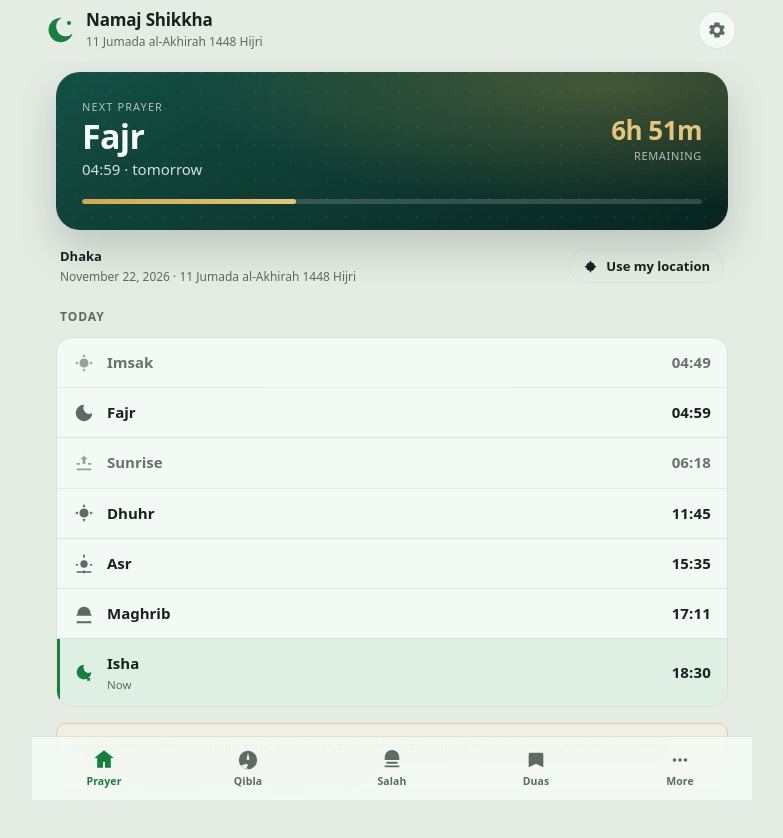
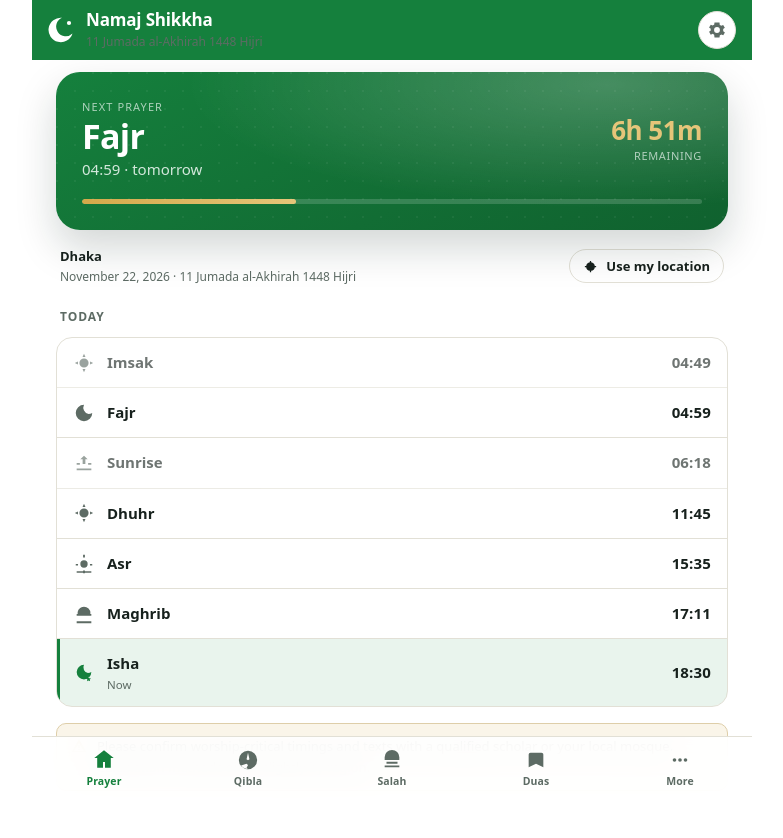
Before and after one commit to Sharif1156/namaj-shikkha, a website with bundled scripts: page index.html in a window 1280 px wide. Shown: the whole page, without its empty margins (248-1031 px from the left). Built offline with nearby package versions, Linux system fonts and the light colour scheme.

Commit message:
White content area, coloured header — light-only design

```diff
--- a/src/styles/main.css
+++ b/src/styles/main.css
@@ -11,9 +11,9 @@
   --gold-500: #d4a94a;
   --gold-400: #e5c579;
 
-  --bg: #f6f5f1;
+  --bg: #ffffff;
   --surface: #ffffff;
-  --surface-2: #f0efe9;
+  --surface-2: #f4f4f0;
   --border: #e2e0d6;
   --text: #17211d;
   --text-muted: #5d6b64;
@@ -39,35 +39,9 @@
   --font-mono: ui-monospace, "SF Mono", "Cascadia Mono", Menlo, monospace;
 }
 
-@media (prefers-color-scheme: dark) {
-  html[data-theme="auto"] {
-    --bg: #0b1512;
-    --surface: #14211d;
-    --surface-2: #1b2b26;
-    --border: #263a33;
-    --text: #eaf2ee;
-    --text-muted: #9db0a8;
-    --accent: #2f9078;
-    --accent-contrast: #04120f;
-    --shadow-sm: 0 1px 2px rgba(0, 0, 0, 0.4);
-    --shadow: 0 4px 14px rgba(0, 0, 0, 0.45);
-    --shadow-lg: 0 20px 44px rgba(0, 0, 0, 0.55);
-  }
-}
+/* No dark theme: the app is light-only by design — white content with
+   each page's own accent colour, like the reference screenshots. */
 
-html[data-theme="dark"] {
-  --bg: #0b1512;
-  --surface: #14211d;
-  --surface-2: #1b2b26;
-  --border: #263a33;
-  --text: #eaf2ee;
-  --text-muted: #9db0a8;
-  --accent: #2f9078;
-  --accent-contrast: #04120f;
-  --shadow-sm: 0 1px 2px rgba(0, 0, 0, 0.4);
-  --shadow: 0 4px 14px rgba(0, 0, 0, 0.45);
-  --shadow-lg: 0 20px 44px rgba(0, 0, 0, 0.55);
-}
 
 *,
 *::before,
@@ -132,8 +106,8 @@ html[lang="bn"] body {
   height: var(--topbar-h);
   padding: 0 16px;
   padding-top: env(safe-area-inset-top, 0px);
-  background: color-mix(in srgb, var(--bg) 88%, transparent);
-  backdrop-filter: blur(14px);
+  background: var(--accent);
+  color: var(--accent-contrast);
   border-bottom: 1px solid transparent;
   transition: border-color 0.2s;
 }
@@ -150,7 +124,7 @@ html[lang="bn"] body {
 .topbar__mark {
   width: 28px;
   height: 28px;
-  color: var(--accent);
+  color: var(--accent-contrast);
   flex: none;
 }
 .topbar__titles {
@@ -283,10 +257,10 @@ html[lang="bn"] body {
   overflow: hidden;
   border-radius: var(--radius-lg);
   padding: 22px 20px;
-  color: #f4fbf8;
+  color: var(--accent-contrast);
   background:
-    radial-gradient(120% 150% at 82% 8%, rgba(212, 169, 74, 0.28) 0%, transparent 52%),
-    linear-gradient(152deg, var(--emerald-700) 0%, var(--emerald-900) 100%);
+    radial-gradient(120% 150% at 82% 8%, rgba(255, 255, 255, 0.22) 0%, transparent 52%),
+    linear-gradient(152deg, var(--accent) 0%, color-mix(in srgb, var(--accent) 76%, #000) 100%);
   box-shadow: var(--shadow-lg);
 }
 
@@ -1042,10 +1016,9 @@ html[lang="bn"] body {
    and the More sub-pages each have their own shade too (Tasbih green,
    99 Names rose, Hijri Calendar indigo, Ramadan sunset orange, Settings
    slate). The accent flows
-   through the topbar mark, hero, buttons, chips, prayer rows and the
-   active tab, so a whole page changes colour at once.
-   These rules sit last so they win over the theme blocks above; the
-   dark variants use lighter accents that stay readable on dark surfaces. */
+   through the topbar, hero, buttons, chips, prayer rows and the
+   active tab, so a whole page changes colour at once, while the content
+   itself stays white. The app is light-only: there is no dark theme. */
 
 html[data-route="home"] { --accent: #15803d; --accent-contrast: #ffffff; }
 html[data-route="qibla"] { --accent: #1d4ed8; --accent-contrast: #ffffff; }
@@ -1056,52 +1029,3 @@ html[data-route="more"][data-subpage="names"] { --accent: #be185d; --accent-cont
 html[data-route="more"][data-subpage="calendar"] { --accent: #4338ca; --accent-contrast: #ffffff; }
 html[data-route="more"][data-subpage="ramadan"] { --accent: #c2410c; --accent-contrast: #ffffff; }
 html[data-route="more"][data-subpage="settings"] { --accent: #334155; --accent-contrast: #ffffff; }
-
-html[data-theme="dark"][data-route="home"],
-html[data-theme="dark"][data-route="more"][data-subpage="tasbih"] { --accent: #34d399; --accent-contrast: #04120f; }
-html[data-theme="dark"][data-route="qibla"] { --accent: #60a5fa; --accent-contrast: #04122e; }
-html[data-theme="dark"][data-route="salah"] { --accent: #fbbf24; --accent-contrast: #04120f; }
-html[data-theme="dark"][data-route="more"][data-subpage="names"] { --accent: #f9a8d4; --accent-contrast: #3f0a1e; }
-html[data-theme="dark"][data-route="duas"] { --accent: #2dd4bf; --accent-contrast: #04120f; }
-html[data-theme="dark"][data-route="more"][data-subpage="calendar"] { --accent: #a5b4fc; --accent-contrast: #04122e; }
-html[data-theme="dark"][data-route="more"][data-subpage="ramadan"] { --accent: #fdba74; --accent-contrast: #431407; }
-html[data-theme="dark"][data-route="more"][data-subpage="settings"] { --accent: #cbd5e1; --accent-contrast: #0f172a; }
-
-@media (prefers-color-scheme: dark) {
-  html[data-theme="auto"][data-route="home"],
-  html[data-theme="auto"][data-route="more"][data-subpage="tasbih"] { --accent: #34d399; --accent-contrast: #04120f; }
-  html[data-theme="auto"][data-route="qibla"] { --accent: #60a5fa; --accent-contrast: #04122e; }
-  html[data-theme="auto"][data-route="salah"] { --accent: #fbbf24; --accent-contrast: #04120f; }
-  html[data-theme="auto"][data-route="more"][data-subpage="names"] { --accent: #f9a8d4; --accent-contrast: #3f0a1e; }
-  html[data-theme="auto"][data-route="duas"] { --accent: #2dd4bf; --accent-contrast: #04120f; }
-  html[data-theme="auto"][data-route="more"][data-subpage="calendar"] { --accent: #a5b4fc; --accent-contrast: #04122e; }
-  html[data-theme="auto"][data-route="more"][data-subpage="ramadan"] { --accent: #fdba74; --accent-contrast: #431407; }
-  html[data-theme="auto"][data-route="more"][data-subpage="settings"] { --accent: #cbd5e1; --accent-contrast: #0f172a; }
-}
-
-/* ------------------------------------------- per-page surface tint
-   The accent alone is not enough on pages with few buttons or chips
-   (99 Names, Ramadan, Settings): they still read as the default green.
-   So the whole page is tinted with its own accent — background, cards
-   and secondary surfaces — and the tab bar tints along with it. The tint
-   is deliberately subtle so text stays readable in both themes. */
-
-html[data-route] {
-  --bg: color-mix(in srgb, var(--accent) 8%, #f6f5f1);
-  --surface: color-mix(in srgb, var(--accent) 5%, #ffffff);
-  --surface-2: color-mix(in srgb, var(--accent) 12%, #f0efe9);
-}
-
-html[data-theme="dark"][data-route] {
-  --bg: color-mix(in srgb, var(--accent) 14%, #0b1512);
-  --surface: color-mix(in srgb, var(--accent) 12%, #14211d);
-  --surface-2: color-mix(in srgb, var(--accent) 18%, #1b2b26);
-}
-
-@media (prefers-color-scheme: dark) {
-  html[data-theme="auto"][data-route] {
-    --bg: color-mix(in srgb, var(--accent) 14%, #0b1512);
-    --surface: color-mix(in srgb, var(--accent) 12%, #14211d);
-    --surface-2: color-mix(in srgb, var(--accent) 18%, #1b2b26);
-  }
-}
```
